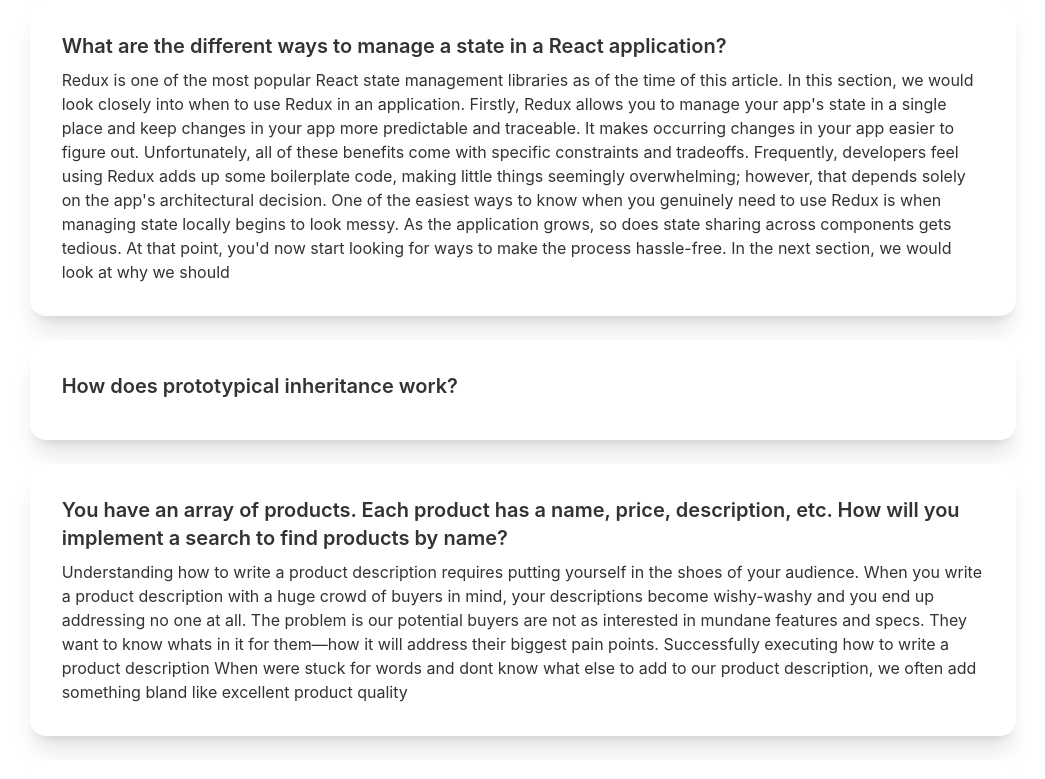
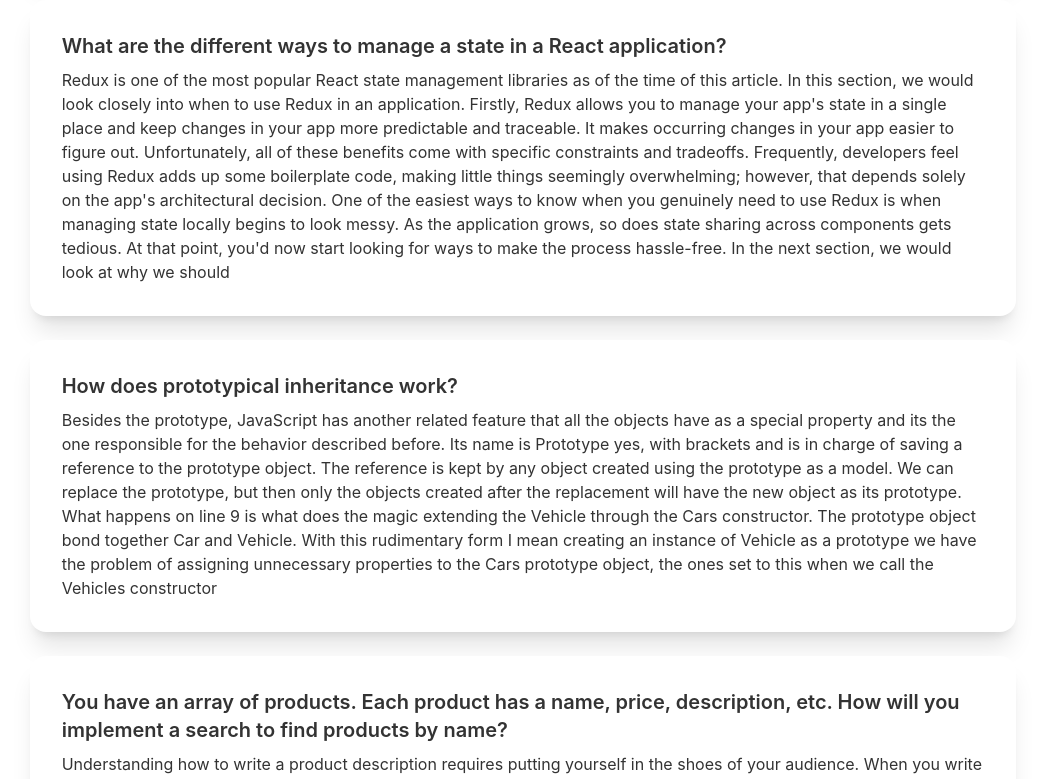
Before and after one commit to Asrafuddinbasir55/computer-parts, a React (Create React App) app: page /blogs in a window 1280 px wide. Shown: the part 427-1206 px from the top of the page, without its empty margins (117-1162 px from the left). Built offline with nearby package versions, Linux system fonts and the light colour scheme; no server answers.

Commit message:
sevent commit

```diff
--- a/src/Pages/Blogs.js
+++ b/src/Pages/Blogs.js
@@ -40,7 +40,16 @@
             <div className="card w-5/6 mx-auto gap-4 bg-base-100 shadow-xl">
                 <div className="card-body">
                     <h2 className="card-title">How does prototypical inheritance work?</h2>
-                    <p>
+                    <p>Besides the prototype, JavaScript has another related feature that all
+ the objects have as a special property and its the one responsible for
+ the behavior described before. Its name is Prototype yes, with brackets and is
+ in charge of saving a reference to the prototype object. The reference is kept by any object
+  created using the prototype as a model. We can replace the prototype, but then only the objects
+  created after the replacement will have the new object as its prototype.
+  What happens on line 9 is what does the magic extending the Vehicle through the Cars
+  constructor. The prototype object bond together Car and Vehicle. With this rudimentary form
+   I mean creating an instance of Vehicle as a prototype we have the problem of assigning unnecessary
+    properties to the Cars prototype object, the ones set to this when we call the Vehicles constructor
                     </p>
                 </div>
             </div>
```
